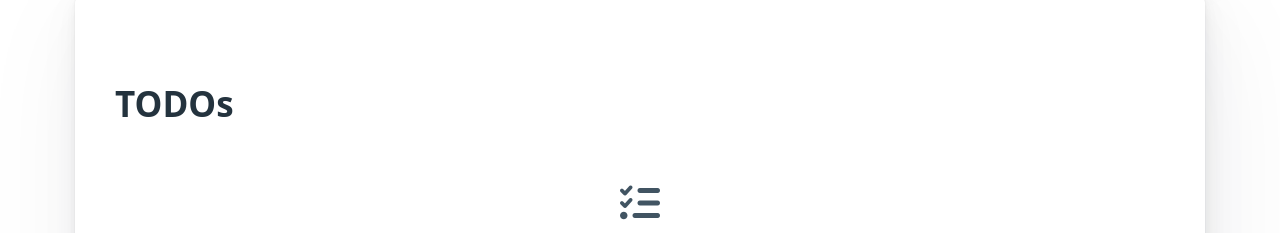
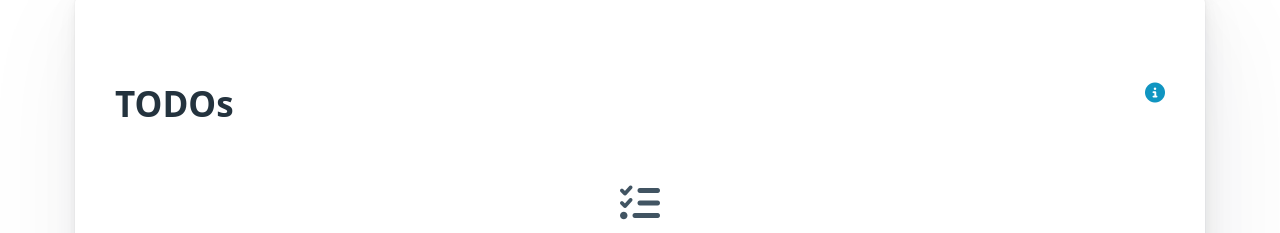
Before and after one commit to Adophilus/redux-todoapp, a Preact app: page / in a window 1280 px wide. Shown: the part 1796-2029 px from the top of the page. Built offline with nearby package versions, Linux system fonts and the light colour scheme.

Commit message:
switched over to using the reducer composition architecture as well as some more modern means of array manipulation

```diff
--- a/src/app.css
+++ b/src/app.css
@@ -1,3 +1,23 @@
 :root {
   --primary: #6c63ff;
 }
+
+.todo-header {
+  display: flex;
+  justify-content: space-between;
+}
+
+.note-actions {
+  display: flex;
+  justify-content: end;
+}
+
+.note-actions a {
+  background-color: transparent;
+  color: black;
+  border: 0;
+}
+
+.note-actions a:hover {
+  color: var(--primary);
+}
--- a/src/app.tsx
+++ b/src/app.tsx
@@ -2,12 +2,12 @@ import './app.css'
 import { useEffect, useState, useRef } from 'preact/hooks'
 
 export function App({ store }) {
-  const [rerender, setRerender] = useState(false)
+  const [isAddingTodo, setIsAddingTodo] = useState(false)
   const taskName = useRef()
   const taskDescription = useRef()
 
   store.subscribe(() => {
-    setRerender(!rerender)
+    setIsAddingTodo(false)
   })
 
   useEffect(() => {
@@ -28,6 +28,7 @@ export function App({ store }) {
         <form
           onSubmit={(e) => {
             e.preventDefault()
+            setIsAddingTodo(true)
 
             store.dispatch({
               type: 'todo/add',
@@ -53,13 +54,24 @@ export function App({ store }) {
             style="resize: none"
             placeholder="Enter task details..."
           ></textarea>
-          <button type="submit">
-            <i class="fa-solid fa-plus"></i>&nbsp; Add Todo
+          <button type="submit" aria-busy={isAddingTodo}>
+            {isAddingTodo ? (
+              <>Adding...</>
+            ) : (
+              <>
+                <i class="fa-solid fa-plus"></i>&nbsp; Add Todo
+              </>
+            )}
           </button>
         </form>
       </article>
       <article>
-        <h2>TODOs</h2>
+        <div class="todo-header">
+          <h2>TODOs</h2>
+          <a href="#" data-tooltip="Double click on a note to edit">
+            <i class="fa-solid fa-circle-info"></i>
+          </a>
+        </div>
         {!store.getState().todos.length && (
           <div style="text-align: center">
             <i class="fa-solid fa-list-check" style="font-size: 40px"></i>
@@ -117,6 +129,20 @@ export function App({ store }) {
               >
                 {todo.description}
               </p>
+              <p>
+                <div class="note-actions">
+                  <a
+                    role="button"
+                    href="#"
+                    onClick={() => addFocus(_todoDescription.current)}
+                  >
+                    <i class="fa-solid fa-pen-to-square"></i>
+                  </a>
+                  <a role="button" href="#">
+                    <i class="fa-solid fa-trash"></i>
+                  </a>
+                </div>
+              </p>
             </details>
           )
         })}
--- a/src/main.tsx
+++ b/src/main.tsx
@@ -1,6 +1,25 @@
 import { render } from 'preact'
 import { App } from './app'
 import { createStore } from 'redux'
+
+const todo = (state, action) => {
+  switch (action.type) {
+    case 'todo/add':
+      return {
+        id: Date.now(),
+        task: action.todo.task,
+        description: action.todo.description
+      }
+    case 'todo/update':
+      return {
+        id: todo.id,
+        task: action.todo.task || todo.task,
+        description: action.todo.description || todo.description
+      }
+    default:
+      return state
+  }
+}
 
 const store = createStore(
   (
@@ -14,48 +33,29 @@ const store = createStore(
       case 'todo/add':
         return {
           ...state,
-          todos: [
-            ...state.todos,
-            {
-              id: Date.now(),
-              task: action.todo.task,
-              description: action.todo.description
-            }
-          ]
+          todos: state.todos.concat(todo(null, action))
         }
       case 'todo/move-completed':
-        const newState = {
-          ...state,
-          completed: [
-            ...state.completed,
-            state.todos.find((todo) => todo.id === action.todo.id)
-          ].filter((todo) => todo),
-          todos: [...state.todos].filter((todo) => todo.id !== action.todo.id)
-        }
-        console.log('newState:', newState)
-        return newState
+        return Object.assign({}, state, {
+          completed: state.completed.concat(
+            state.todos.find((todo) => todo.id === action.todo.id) || []
+          ),
+          todos: state.todos.filter((todo) => todo.id !== action.todo.id)
+        })
       case 'todo/move-todo':
-        return {
-          ...state,
-          todos: [
-            ...state.todos,
-            state.completed.find((todo) => todo.id === action.todo.id)
-          ].filter((todo) => todo),
-          completed: [...state.completed].filter(
+        return Object.assign({}, state, {
+          todos: state.todos.concat(
+            state.completed.find((todo) => todo.id === action.todo.id) || []
+          ),
+          completed: state.completed.filter(
             (todo) => todo.id !== action.todo.id
           )
-        }
+        })
       case 'todo/update':
         return {
           ...state,
-          todos: [...state.todos].map((todo) =>
-            todo.id === action.todo.id
-              ? {
-                  id: todo.id,
-                  task: action.todo.task || todo.task,
-                  description: action.todo.description || todo.description
-                }
-              : todo
+          todos: state.todos.map((_todo) =>
+            _todo.id === action.todo.id ? todo(_todo, action) : _todo
           )
         }
       default:
```
